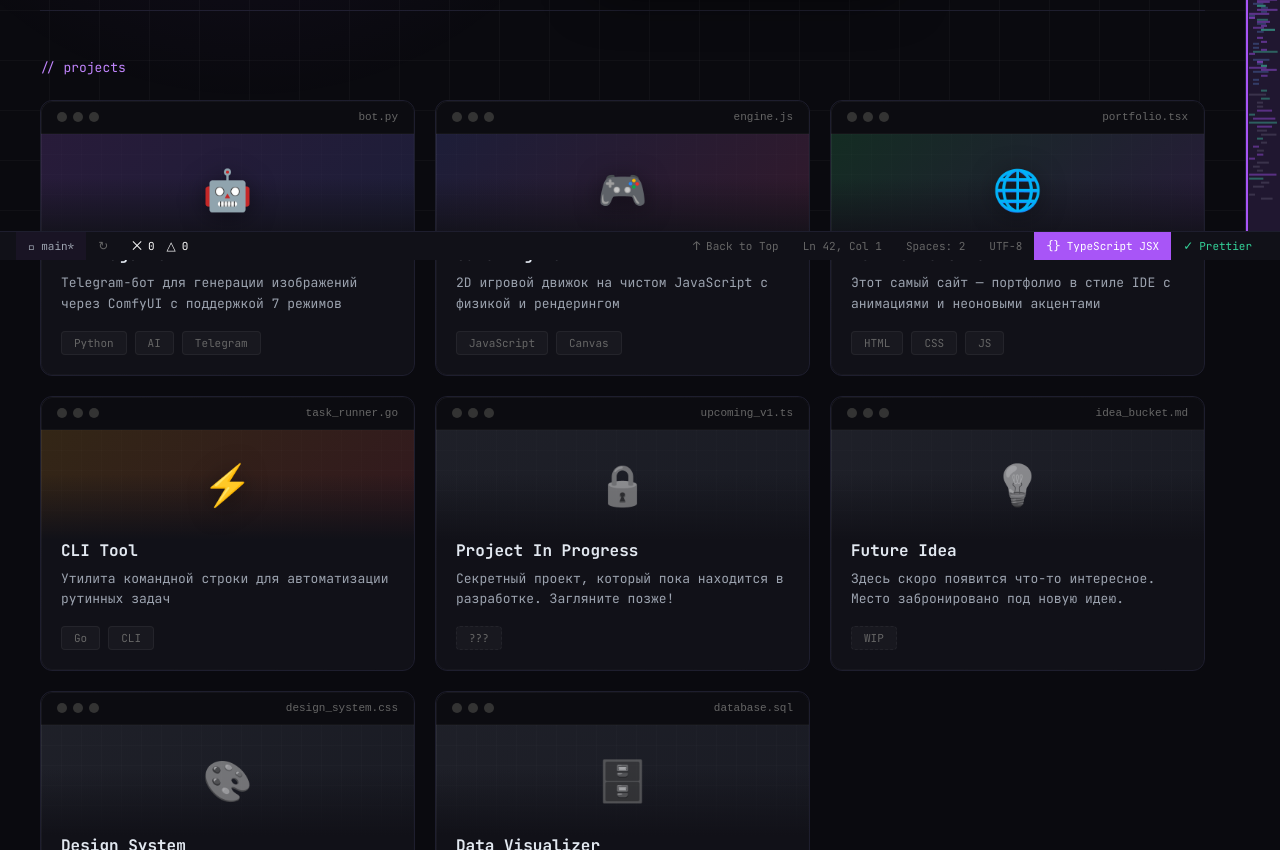
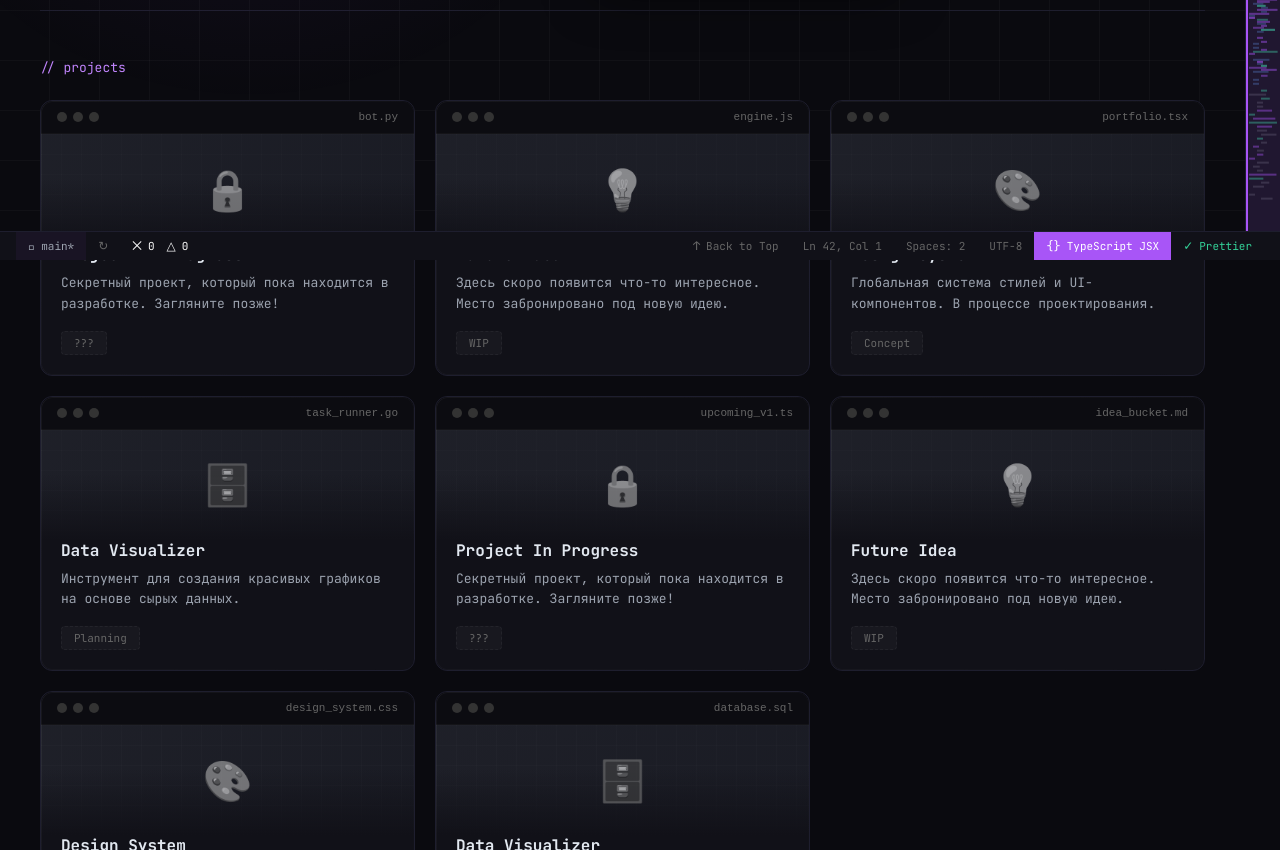
Before and after one commit to AlekBlackk/portfolio_site, a plain HTML site: page index.html in a window 1280 px wide. Shown: the part 540-1390 px from the top of the page. Drawn offline with Linux system fonts and the light colour scheme.

Commit message:
feat: update project cards to placeholder status with unified grayscale styling

```diff
--- a/index.html
+++ b/index.html
@@ -152,87 +152,81 @@
       <div class="section-comment">// projects</div>
       <div class="projects__grid">
 
-        <a href="#" class="card" style="animation-delay: 0s; --card-color: #a855f7;">
+        <a href="#" class="card" style="animation-delay: 0s; --card-color: #64748b;">
           <div class="card__top">
             <div class="card__dots"><span></span><span></span><span></span></div>
             <div class="card__file">bot.py</div>
           </div>
           <div class="card__preview"
-            style="--preview-bg: linear-gradient(135deg, rgba(168,85,247,0.15), rgba(99,102,241,0.15));">
+            style="--preview-bg: linear-gradient(135deg, rgba(148,163,184,0.1), rgba(100,116,139,0.1));">
             <div class="card__preview-bg"></div>
-            <span class="card__icon">🤖</span>
+            <span class="card__icon" style="opacity: 0.6; filter: grayscale(1);">🔒</span>
           </div>
           <div class="card__body">
-            <div class="card__title">AI Image Bot</div>
-            <div class="card__desc">Telegram-бот для генерации изображений через ComfyUI с поддержкой 7 режимов</div>
+            <div class="card__title">Project In Progress</div>
+            <div class="card__desc">Секретный проект, который пока находится в разработке. Загляните позже!</div>
             <div class="card__tags">
-              <span class="tag">Python</span>
-              <span class="tag">AI</span>
-              <span class="tag">Telegram</span>
+              <span class="tag" style="border-style: dashed;">???</span>
             </div>
           </div>
           <div class="card__glow"></div>
         </a>
 
-        <a href="#" class="card" style="animation-delay: 0.1s; --card-color: #ec4899;">
+        <a href="#" class="card" style="animation-delay: 0.1s; --card-color: #64748b;">
           <div class="card__top">
             <div class="card__dots"><span></span><span></span><span></span></div>
             <div class="card__file">engine.js</div>
           </div>
           <div class="card__preview"
-            style="--preview-bg: linear-gradient(135deg, rgba(99,102,241,0.15), rgba(236,72,153,0.15));">
+            style="--preview-bg: linear-gradient(135deg, rgba(148,163,184,0.1), rgba(100,116,139,0.1));">
             <div class="card__preview-bg"></div>
-            <span class="card__icon">🎮</span>
+            <span class="card__icon" style="opacity: 0.6; filter: grayscale(1);">💡</span>
           </div>
           <div class="card__body">
-            <div class="card__title">Game Engine</div>
-            <div class="card__desc">2D игровой движок на чистом JavaScript с физикой и рендерингом</div>
+            <div class="card__title">Future Idea</div>
+            <div class="card__desc">Здесь скоро появится что-то интересное. Место забронировано под новую идею.</div>
             <div class="card__tags">
-              <span class="tag">JavaScript</span>
-              <span class="tag">Canvas</span>
+              <span class="tag" style="border-style: dashed;">WIP</span>
             </div>
           </div>
           <div class="card__glow"></div>
         </a>
 
-        <a href="#" class="card" style="animation-delay: 0.2s; --card-color: #22c55e;">
+        <a href="#" class="card" style="animation-delay: 0.2s; --card-color: #64748b;">
           <div class="card__top">
             <div class="card__dots"><span></span><span></span><span></span></div>
             <div class="card__file">portfolio.tsx</div>
           </div>
           <div class="card__preview"
-            style="--preview-bg: linear-gradient(135deg, rgba(34,197,94,0.15), rgba(168,85,247,0.15));">
+            style="--preview-bg: linear-gradient(135deg, rgba(148,163,184,0.1), rgba(100,116,139,0.1));">
             <div class="card__preview-bg"></div>
-            <span class="card__icon">🌐</span>
+            <span class="card__icon" style="opacity: 0.6; filter: grayscale(1);">🎨</span>
           </div>
           <div class="card__body">
-            <div class="card__title">Portfolio Site</div>
-            <div class="card__desc">Этот самый сайт — портфолио в стиле IDE с анимациями и неоновыми акцентами</div>
+            <div class="card__title">Design System</div>
+            <div class="card__desc">Глобальная система стилей и UI-компонентов. В процессе проектирования.</div>
             <div class="card__tags">
-              <span class="tag">HTML</span>
-              <span class="tag">CSS</span>
-              <span class="tag">JS</span>
+              <span class="tag" style="border-style: dashed;">Concept</span>
             </div>
           </div>
           <div class="card__glow"></div>
         </a>
 
-        <a href="#" class="card" style="animation-delay: 0.3s; --card-color: #f59e0b;">
+        <a href="#" class="card" style="animation-delay: 0.3s; --card-color: #64748b;">
           <div class="card__top">
             <div class="card__dots"><span></span><span></span><span></span></div>
             <div class="card__file">task_runner.go</div>
           </div>
           <div class="card__preview"
-            style="--preview-bg: linear-gradient(135deg, rgba(245,158,11,0.15), rgba(239,68,68,0.15));">
+            style="--preview-bg: linear-gradient(135deg, rgba(148,163,184,0.1), rgba(100,116,139,0.1));">
             <div class="card__preview-bg"></div>
-            <span class="card__icon">⚡</span>
+            <span class="card__icon" style="opacity: 0.6; filter: grayscale(1);">🗄️</span>
           </div>
           <div class="card__body">
-            <div class="card__title">CLI Tool</div>
-            <div class="card__desc">Утилита командной строки для автоматизации рутинных задач</div>
+            <div class="card__title">Data Visualizer</div>
+            <div class="card__desc">Инструмент для создания красивых графиков на основе сырых данных.</div>
             <div class="card__tags">
-              <span class="tag">Go</span>
-              <span class="tag">CLI</span>
+              <span class="tag" style="border-style: dashed;">Planning</span>
             </div>
           </div>
           <div class="card__glow"></div>
```
